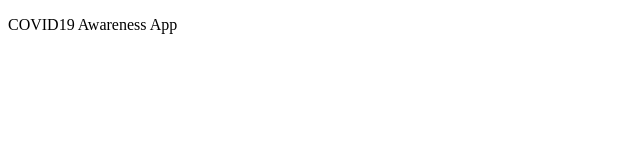
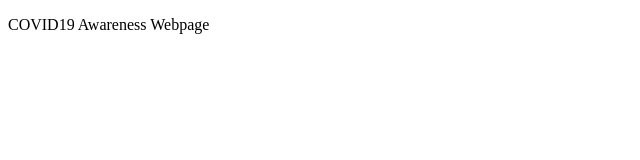
Before and after one commit to Toba-O/COVID-19-Awareness, a plain HTML site: page index.html in a window 1280 px wide. Shown: the full height of the page, 0-640 px from the left. Drawn offline with Linux system fonts and the light colour scheme.

Commit message:
Update index.html

```diff
--- a/index.html
+++ b/index.html
@@ -13,7 +13,7 @@
 
      <body>
 
-       <p> COVID19 Awareness App </p>
+       <p> COVID19 Awareness Webpage </p>
 
       </body>
 
```
